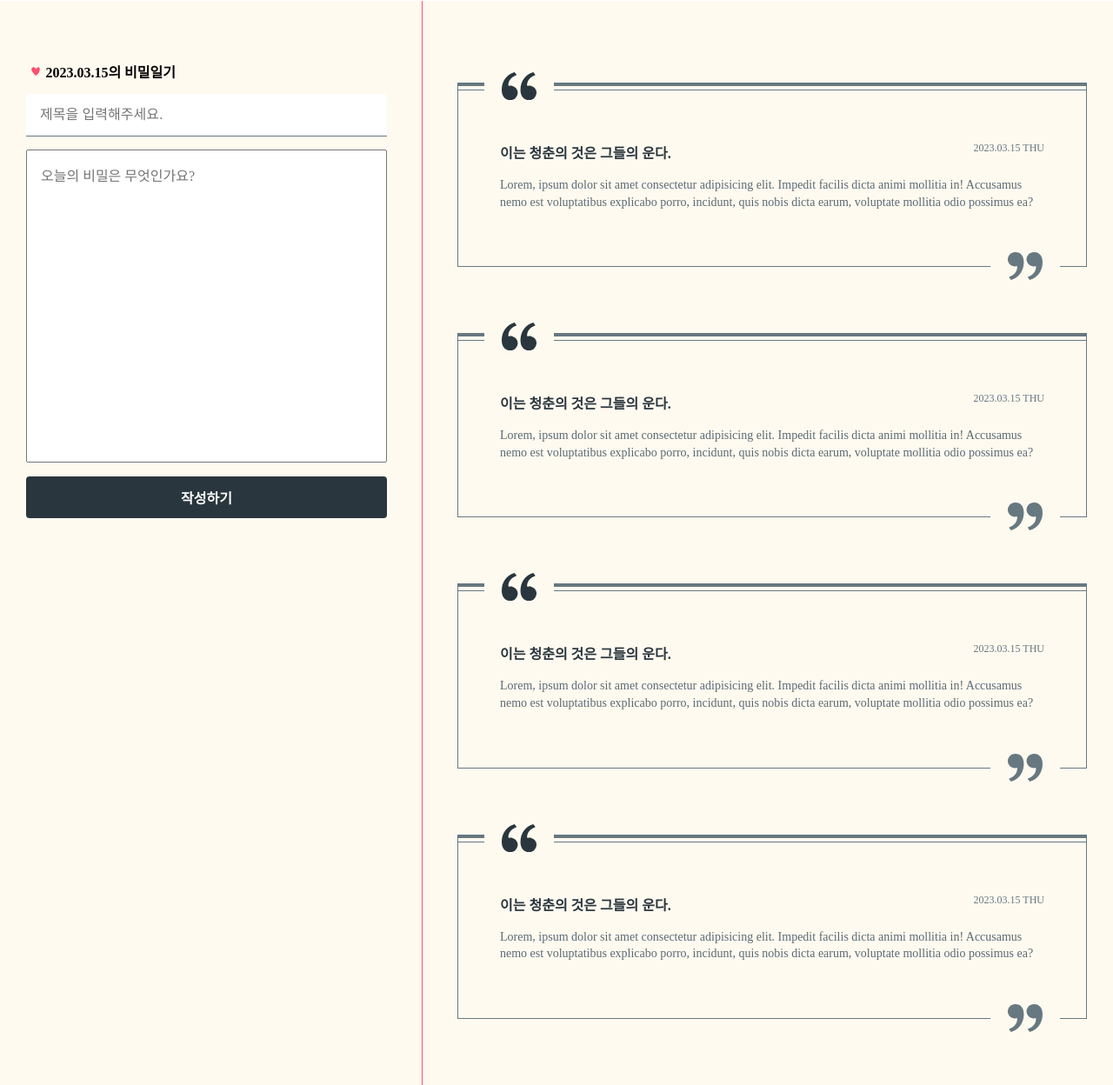
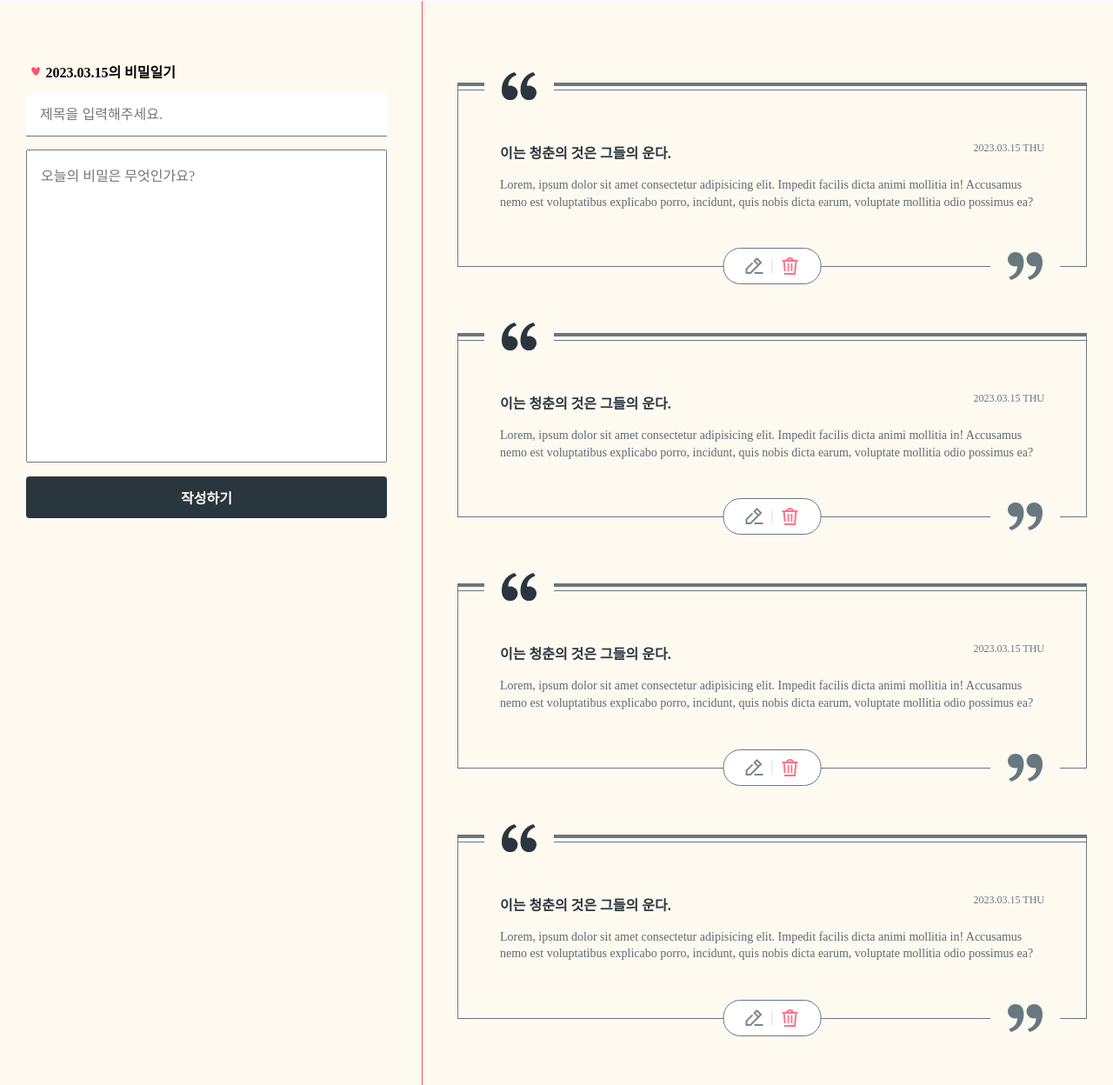
Before and after one commit to moojinkl/FRONTEND-SCHOOL-5, a plain HTML site: page diary/main.html in a window 1280 px wide. Shown: the part 119-1367 px from the top of the page at 87% size. Drawn offline with Linux system fonts and the light colour scheme.

Commit message:
파비콘 | 수정/삭제 버튼 | 0320

```diff
--- a/diary/main.html
+++ b/diary/main.html
@@ -7,6 +7,26 @@
     <title>일기쓰기 | 두근두근 비밀일기</title>
     <link rel="stylesheet" href="./style/common.css" />
     <link rel="stylesheet" href="./style/main.css" />
+    <link rel="shortcut icon" href="./favicon.ico" type="image/x-icon" />
+
+    <meta name="description" content="나만의 설레는 비밀일기를 작성해보세요!" />
+    <link rel="canonical" href="" />
+    <meta property="og:title" content="두근두근 비밀일기" />
+    <meta property="og:type" content="Website" />
+    <meta property="og:url" content="페이지 주소" />
+    <meta property="og:image" content="./img/meta.png" />
+    <meta
+      property="og:description"
+      content="나만의 설레는 비밀일기를 작성해보세요!"
+    />
+
+    <meta name="twitter:card" content="twitter:card" />
+    <meta name="twitter:title" content="두근두근 비밀일기" />
+    <meta
+      name="twitter:description"
+      content="나만의 설레는 비밀일기를 작성해보세요!"
+    />
+    <meta name="twitter:image" content="./img/meta.png" />
   </head>
 
   <body>
@@ -62,6 +82,15 @@
                 voluptatibus explicabo porro, incidunt, quis nobis dicta earum,
                 voluptate mollitia odio possimus ea?
               </p>
+              <div class="button-group">
+                <button type="button">
+                  <img src="./img/icon-edit.svg" alt="수정" />
+                </button>
+                <span></span>
+                <button type="button">
+                  <img src="./img/icon-delete.svg" alt="삭제" />
+                </button>
+              </div>
             </article>
           </li>
           <li>
@@ -76,6 +105,15 @@
                 voluptatibus explicabo porro, incidunt, quis nobis dicta earum,
                 voluptate mollitia odio possimus ea?
               </p>
+              <div class="button-group">
+                <button type="button">
+                  <img src="./img/icon-edit.svg" alt="수정" />
+                </button>
+                <span></span>
+                <button type="button">
+                  <img src="./img/icon-delete.svg" alt="삭제" />
+                </button>
+              </div>
             </article>
           </li>
           <li>
@@ -90,6 +128,15 @@
                 voluptatibus explicabo porro, incidunt, quis nobis dicta earum,
                 voluptate mollitia odio possimus ea?
               </p>
+              <div class="button-group">
+                <button type="button">
+                  <img src="./img/icon-edit.svg" alt="수정" />
+                </button>
+                <span></span>
+                <button type="button">
+                  <img src="./img/icon-delete.svg" alt="삭제" />
+                </button>
+              </div>
             </article>
           </li>
           <li>
@@ -104,6 +151,15 @@
                 voluptatibus explicabo porro, incidunt, quis nobis dicta earum,
                 voluptate mollitia odio possimus ea?
               </p>
+              <div class="button-group">
+                <button type="button">
+                  <img src="./img/icon-edit.svg" alt="수정" />
+                </button>
+                <span></span>
+                <button type="button">
+                  <img src="./img/icon-delete.svg" alt="삭제" />
+                </button>
+              </div>
             </article>
           </li>
         </ul>
--- a/diary/style/main.css
+++ b/diary/style/main.css
@@ -4,11 +4,10 @@
   padding-left: 1.4em;
 }
 
-
 .diary-textarea {
   vertical-align: top;
   /* display: block */
-    width:100%;
+  width: 100%;
   height: 360px;
   resize: none;
   padding: 16px;
@@ -24,7 +23,6 @@
 .diary-main textarea {
   margin: 16px 0;
 }
-
 
 /* article */
 /* ul, li reset */
@@ -48,16 +46,14 @@ h3 {
   position: relative;
 }
 
-
 .diary-article::before,
 .diary-article::after {
-    content:"";
+  content: "";
   display: block;
   width: 80px;
   height: 40px;
   position: absolute;
 }
-
 
 .diary-article::before {
   top: -20px;
@@ -71,16 +67,14 @@ h3 {
   background: #fffaf0 url(../img/quote-end.svg) no-repeat 0 0 / contain;
 }
 
-
 .article-title {
   color: #29363d;
   font-size: 16px;
   float: left;
 }
 
-
 .article-title::before {
-    content:"";
+  content: "";
   display: block;
   width: 100%;
   position: absolute;
@@ -96,7 +90,6 @@ h3 {
   float: right;
 }
 
-
 .article-content {
   color: #5a6a72;
   font-size: 14px;
@@ -104,9 +97,6 @@ h3 {
   clear: both;
   margin-top: 40px;
 }
-
-
-
 
 /* layout */
 .container {
@@ -146,3 +136,45 @@ h3 {
 .container section ul li {
   margin-bottom: 76px;
 }
+
+/* 수정, 삭제 버튼 */
+
+.button-group {
+  position: absolute;
+  bottom: 0;
+  left: 50%;
+  transform: translate(-50%, 50%);
+  background-color: #fff;
+  border: 1px solid #677880;
+  width: 111px;
+  height: 40px;
+  border-radius: 20px;
+  overflow: hidden;
+  display: flex;
+  align-items: center;
+  justify-content: center;
+}
+
+.button-group button {
+  border: none;
+  width: 32px;
+  height: 32px;
+  background: none;
+  padding: 0;
+  opacity: 0.8;
+  transition: opacity 0.3s;
+}
+
+.button-group button:hover {
+  opacity: 1;
+}
+.button-group button img {
+  width: 100%;
+}
+.button-group span {
+  display: inline-block;
+  width: 1px;
+  height: 16px;
+  background-color: #d8ddde;
+  margin: 0 4px;
+}
```
Also changed, not shown: diary/common.html (+30 -17 lines), diary/index.html (+20 -0 lines), diary/join.html (+20 -0 lines). Lines whose indentation alone changed are shown as unchanged.
